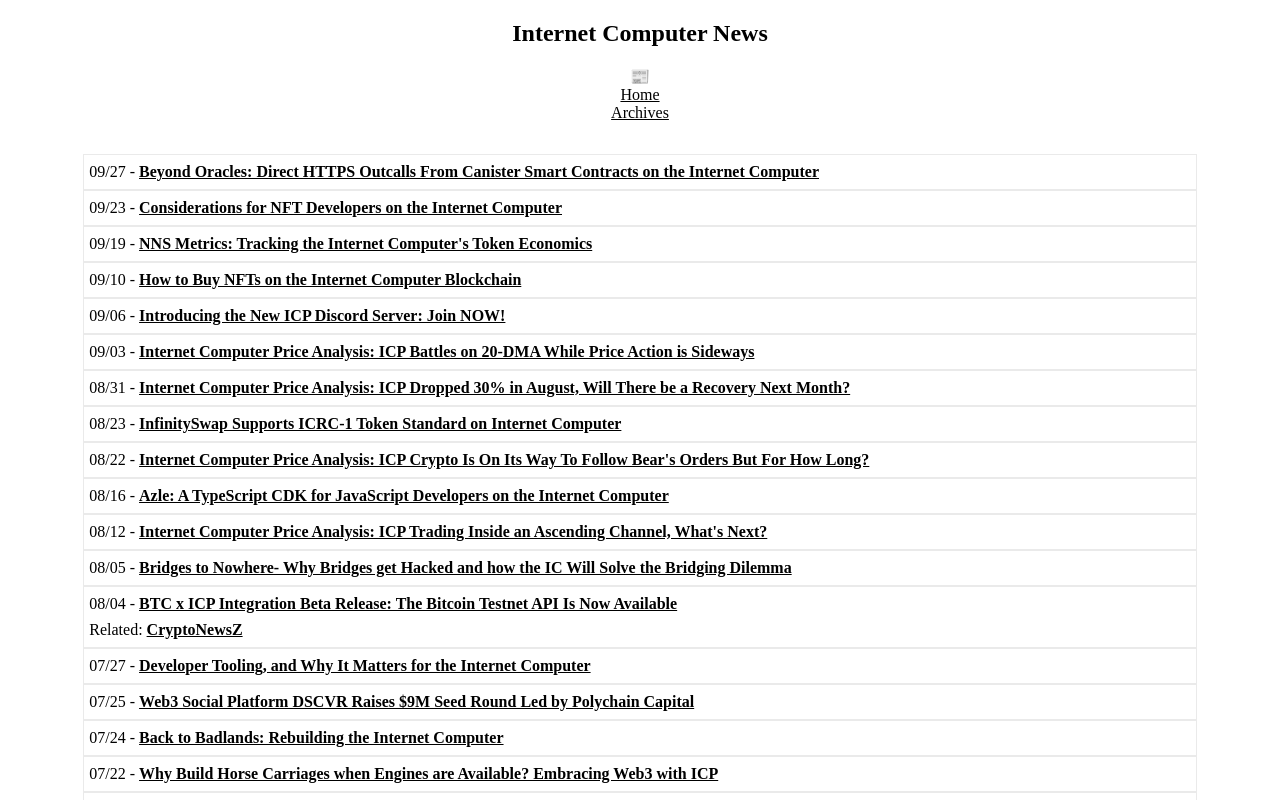
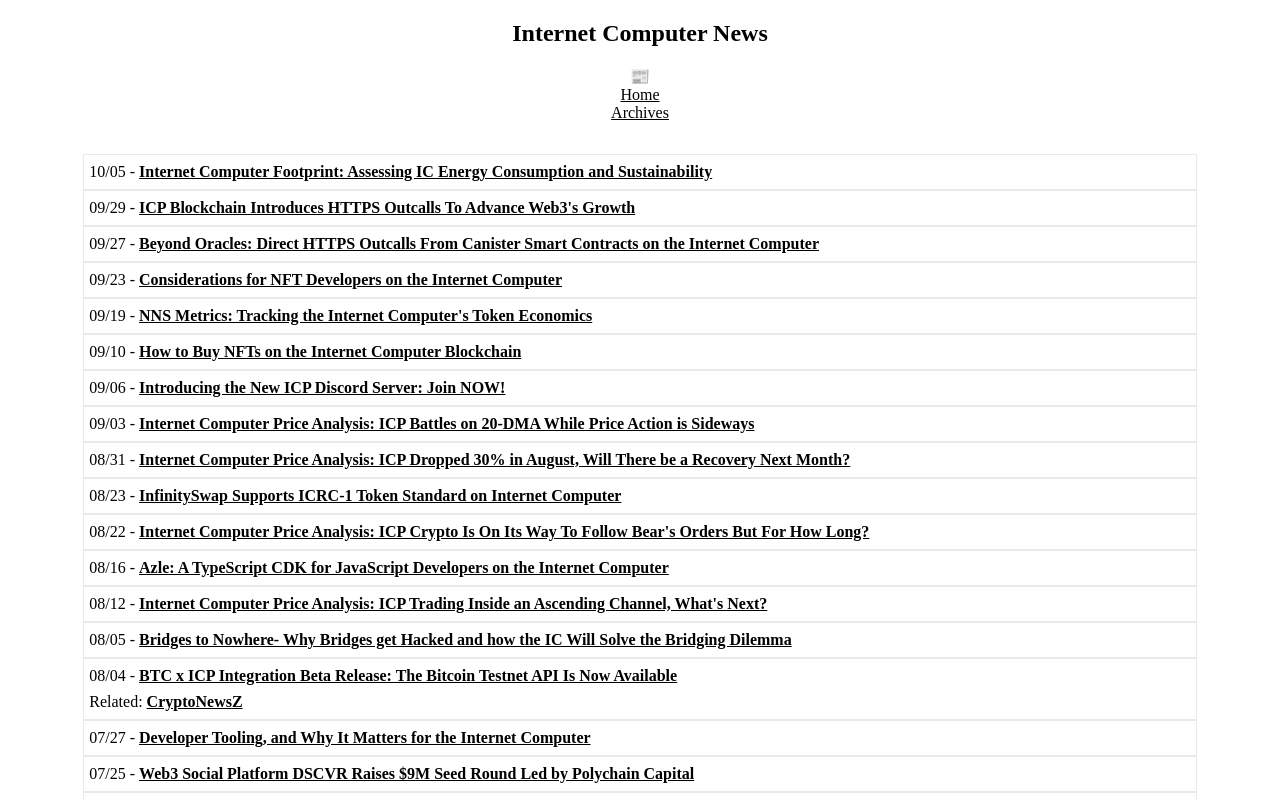
Before and after one commit to rjlucasm/ictoday, a Next.js app: page /news/2022 in a window 1280 px wide. Shown: the top 800 px of the page. Built offline with nearby package versions, Linux system fonts and the light colour scheme.

Commit message:
News updates

```diff
--- a/pages/news/2022.js
+++ b/pages/news/2022.js
@@ -19,6 +19,12 @@ export default function News22() {
             <Link href="/archive"><a style={{ color: 'inherit' }}>Archives</a></Link>
 
             <div className="pagesgrid">
+            <div className="pagescard">10/05 -&nbsp;
+                <a href="https://medium.com/dfinity/internet-computer-footprint-assessing-ic-energy-consumption-and-sustainability-4a4dcf10707a" target="_blank" rel="noopener noreferrer">Internet Computer Footprint: Assessing IC Energy Consumption and Sustainability</a>
+            </div>
+            <div className="pagescard">09/29 -&nbsp;
+                <a href="https://ffnews.com/newsarticle/icp-blockchain-introduces-https-outcalls-to-advance-web3s-growth/" target="_blank" rel="noopener noreferrer">ICP Blockchain Introduces HTTPS Outcalls To Advance Web3&apos;s Growth</a>
+            </div>
             <div className="pagescard">09/27 -&nbsp;
                 <a href="https://medium.com/dfinity/beyond-oracles-direct-https-outcalls-from-canister-smart-contracts-on-the-internet-computer-2e4a5bcbee43" target="_blank" rel="noopener noreferrer">Beyond Oracles: Direct HTTPS Outcalls From Canister Smart Contracts on the Internet Computer</a>
             </div>
```
